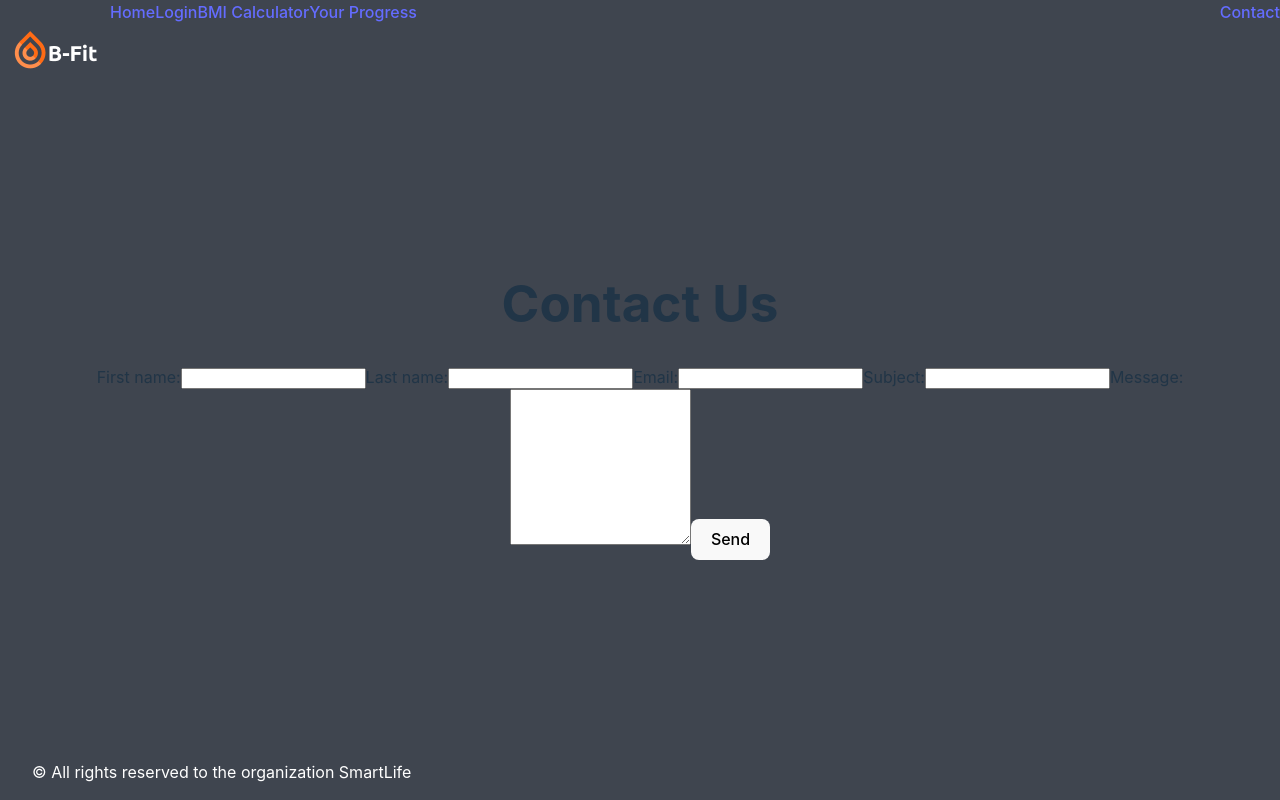
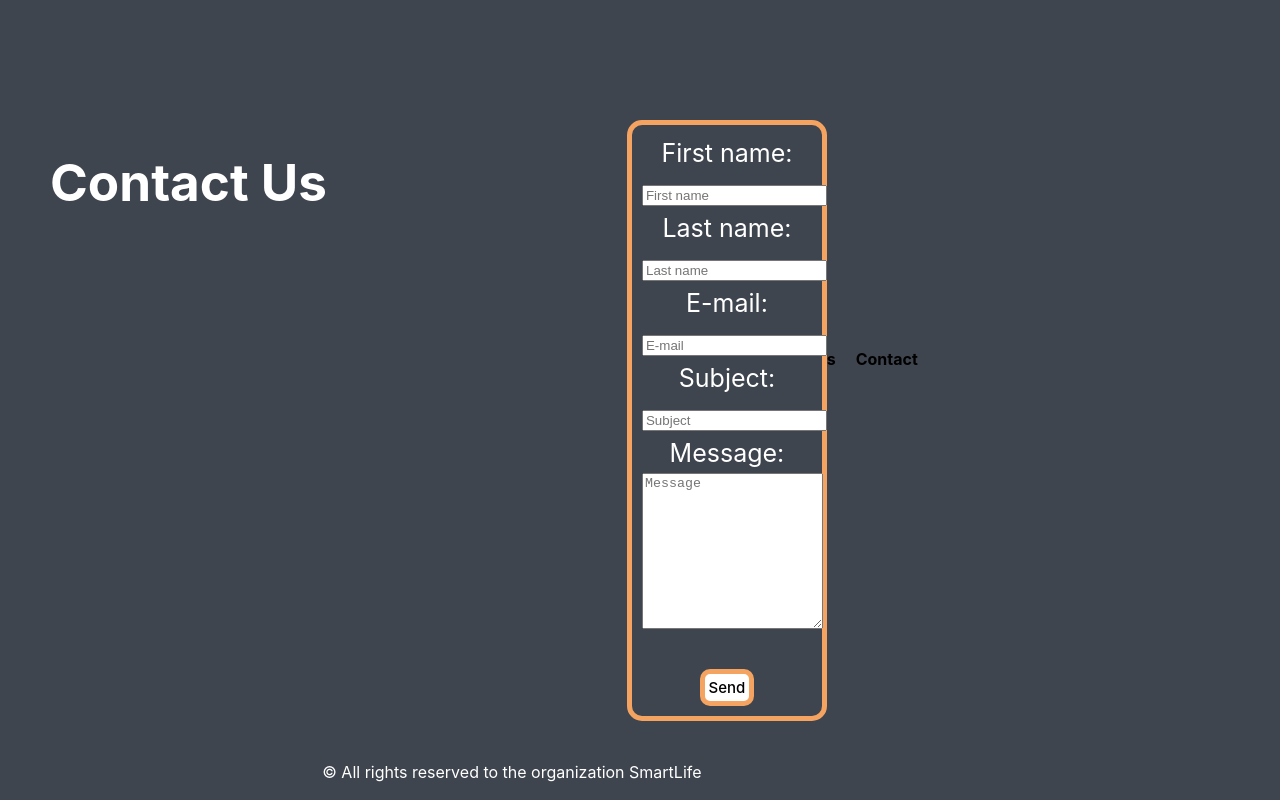
Before and after one commit to nicosala90/B-Fit, a React (Vite) app in the folder frontend/B-Fit/: page /contact in a window 1280 px wide. Built offline with nearby package versions, Linux system fonts and the light colour scheme.

Commit message:
create Contact CSS

```diff
--- a/frontend/B-Fit/src/App.css
+++ b/frontend/B-Fit/src/App.css
@@ -17,19 +17,24 @@ body{
   color: #888;
 }
 #nav-bar {
-  background-color: rgb(63, 69, 79);
-  color: white;
-  position: absolute;
-  left: 0;
-  top: 0;
-  width: 100%;
   display: flex;
   justify-content: space-between;
+  padding: 10px 20px;
 }
 
-#nav-bar > div{
-  margin-left: 10px;
-  display: flex;
+.logo {
+  margin-right: 20px;
+}
+
+.nav-options a {
+  color: black;
+  font-weight: bold;
+  margin-right: 20px;
+  text-decoration: none;
+}
+
+.nav-options a:hover {
+  color: darkblue;
 }
 
 #footer {
--- a/frontend/B-Fit/src/App.jsx
+++ b/frontend/B-Fit/src/App.jsx
@@ -10,7 +10,7 @@ import LoginCard from './components/LoginCard';
 
 function App() {
   return (
-    <div>
+    <div className="root">
       <Router>
         <NavBar />
         <Routes>
--- a/frontend/B-Fit/src/components/Contact.jsx
+++ b/frontend/B-Fit/src/components/Contact.jsx
@@ -63,61 +63,40 @@ function Contact() {
     }
 
     return (
-        <div id="contact" className="main-content form">
-            {show ? (
-                <>
-                    <h1>Contact Us</h1>
-
-                    <label>
-                        First name:
-                        <input
-                            value={person.firstName}
-                            onChange={handleFirstNameChange}
-                        />
+        <div className="container">
+            <h1>Contact Us</h1>
+            {show ? (<div id="login-table">
+                <div id="login-fields">
+                    <label>First name:
+                        <input placeholder="First name" value={person.firstName} onChange={handleFirstNameChange} />
                     </label>
                     <label>
                         Last name:
-                        <input
-                            value={person.lastName}
-                            onChange={handleLastNameChange}
-                        />
+                        <input placeholder="Last name" value={person.lastName} onChange={handleLastNameChange} />
                     </label>
-                    <label>
-                        Email:
-                        <input
-                            value={person.email}
-                            onChange={handleEmailChange}
-                        />
+                    <label>E-mail:
+                        <input placeholder="E-mail" value={person.email} onChange={handleEmailChange} />
                     </label>
-                    <label>
-                        Subject:
-                        <input
-                            value={person.subject}
-                            onChange={handleSubjectChange}
-                        />
+                    <label>Subject:
+                        <input placeholder="Subject" value={person.subject} onChange={handleSubjectChange} />
                     </label>
                     <label>
                         Message:
-                        <textarea
-                            rows="10"
-                            value={person.message}
-                            onChange={handleMessageChange}
-                        />
+                        <textarea placeholder="Message" rows="10" value={person.message} onChange={handleMessageChange} />
                     </label>
-                    <button id="send" onClick={() => { changeState(); console.log(person) }}>Send</button>
-                </>
+                    <button id="submitBtn" onClick={() => { changeState(); console.log(person) }}>Send</button>
+                </div>
+            </div>
             ) : (
-                <>
+                <div>
                     <p>We appreciate you contacting us. One of our colleagues
                         will get back in touch with you soon! Have a great day!
                     </p>
-                    <button id="sendanother" onClick={() => resetState()}>Send another message</button>
-                </>
-            )}
+                    <button id="submitBtn" onClick={() => resetState()}>Send another message</button>
+                </div>
+            )
+            }
         </div>
-
     )
-
-};
-
+}
 export default Contact;
--- a/frontend/B-Fit/src/components/NavBar.jsx
+++ b/frontend/B-Fit/src/components/NavBar.jsx
@@ -6,12 +6,12 @@ function NavBar() {
         <div id="nav-bar">
             <div id="img-logo">
                 <img className="logo" src="/logo-text.png" alt="B-Fit" width="100" height="100"></img>
+            </div>
+            <div className="nav-options">
                 <Link to="/Home">Home</Link>
                 <Link to="login">Login</Link>
                 <Link to="/calculator">BMI Calculator</Link>
                 <Link to="/progress">Your Progress</Link>
-            </div>
-            <div id="about-contact">
                 <Link to="/contact">Contact</Link>
             </div>
         </div>
```
